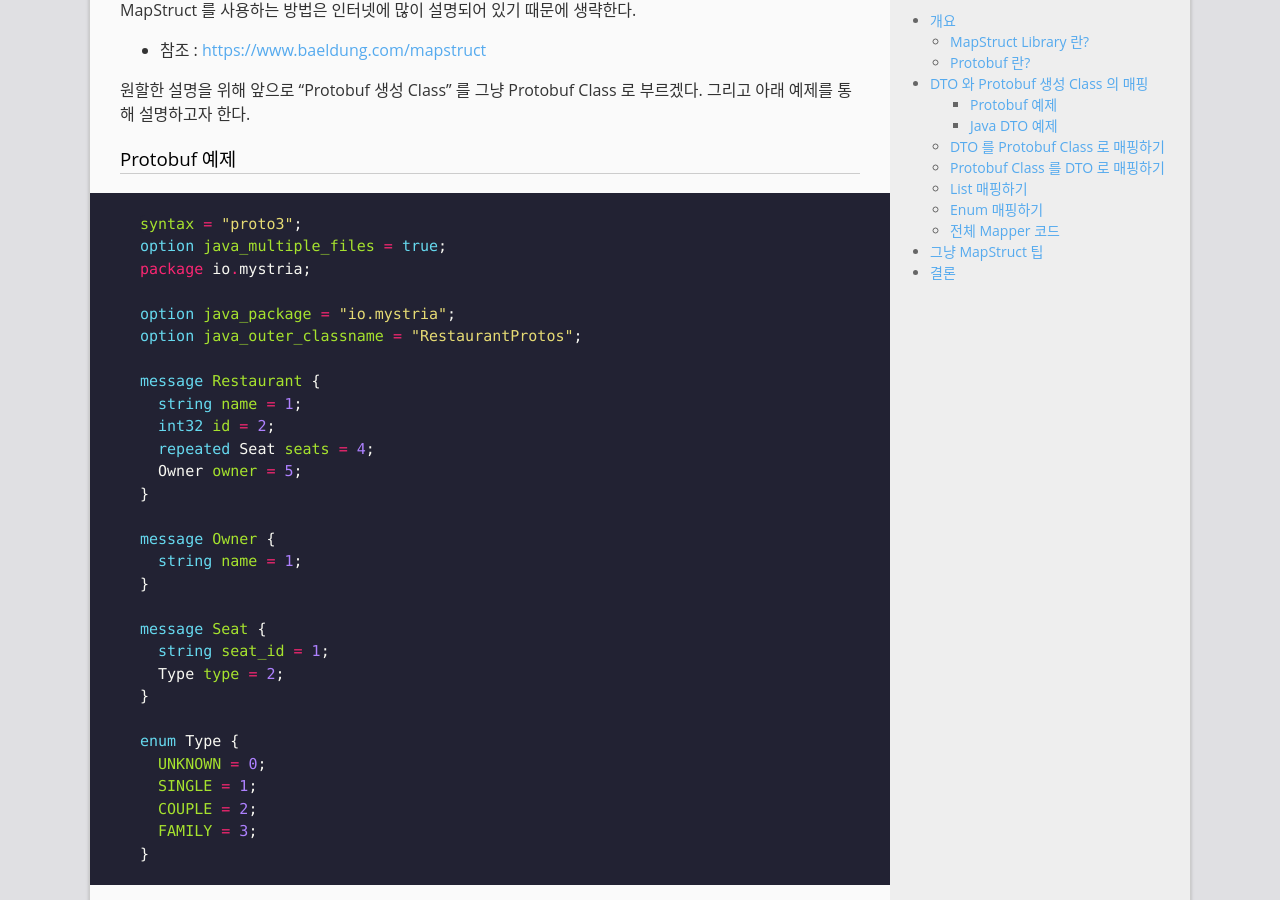
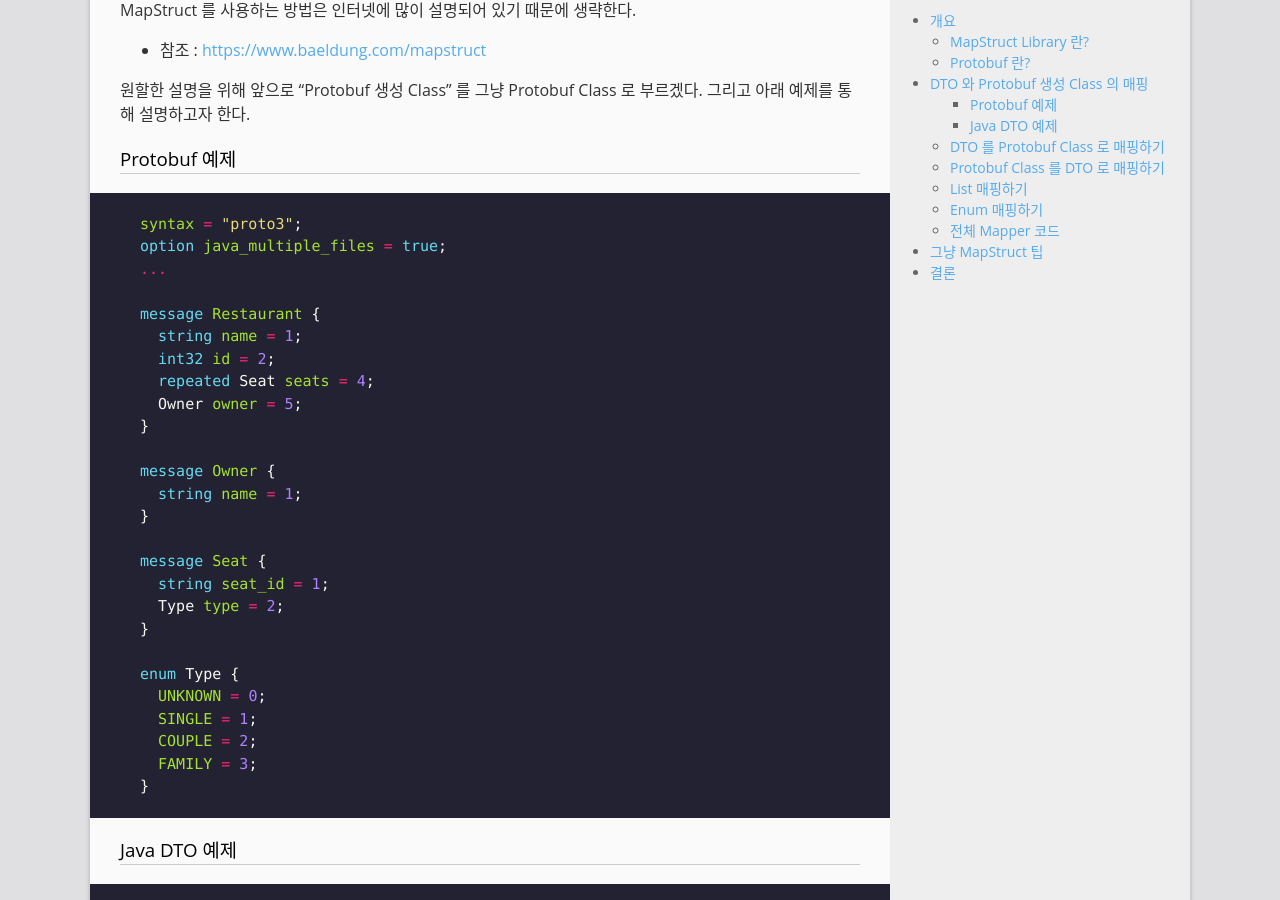
Before and after one commit to mystria/mystria.github.io, a Jekyll site: the page built from _posts/2023-05-28-mapstruct-for-protobuf.md, in a window 1280 px wide and 900 px high, scrolled down 1007 px. Built offline with Jekyll 4.4.1, drawn with Linux system fonts in a browser that asks for light colours; comment, search, counter and statistics services are not loaded.

Commit message:
Update post

````diff
--- a/_posts/2023-05-28-mapstruct-for-protobuf.md
+++ b/_posts/2023-05-28-mapstruct-for-protobuf.md
@@ -34,10 +34,7 @@ MapStruct 를 사용하는 방법은 인터넷에 많이 설명되어 있기 때
 ```protobuf
 syntax = "proto3";
 option java_multiple_files = true;
-package io.mystria;
-
-option java_package = "io.mystria";
-option java_outer_classname = "RestaurantProtos";
+...
 
 message Restaurant {
   string name = 1;
@@ -104,7 +101,7 @@ DTO 를 Protobuf Class 로 변환할 때 (개인적으로 생각하는)가장
 @Mapper(collectionMappingStrategy = CollectionMappingStrategy.ADDER_PREFERRED,
     nullValueCheckStrategy = NullValueCheckStrategy.ALWAYS)
 public interface RestaurantMapper {
-		...
+    ...
 }
 ```
 
````
